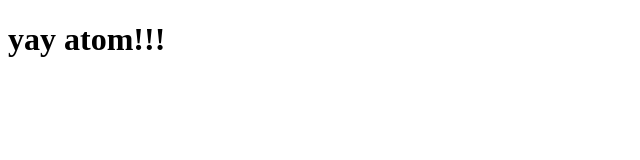
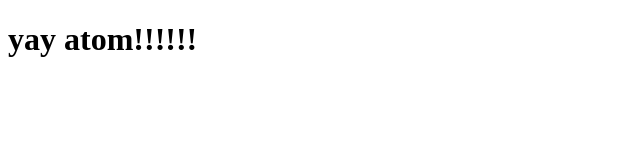
Before and after one commit to AhmedAlhadi/coursera_angular, a plain HTML site: page index.html in a window 1280 px wide. Shown: the full height of the page, 0-640 px from the left. Drawn offline with Linux system fonts and the light colour scheme.

Commit message:
mY CHANGES

```diff
--- a/index.html
+++ b/index.html
@@ -5,6 +5,6 @@
     <title>Hello WORLD!</title>
   </head>
   <body>
-    <h1>yay atom!!!</h1>
+    <h1>yay atom!!!!!!</h1>
   </body>
 </html>
```
